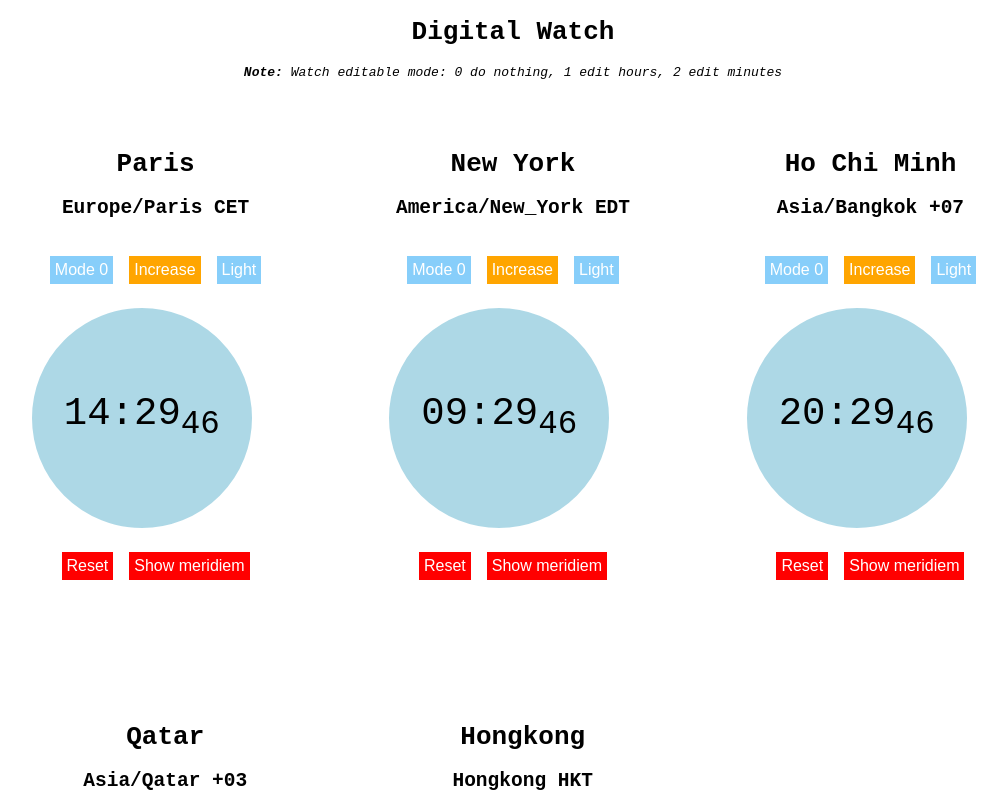
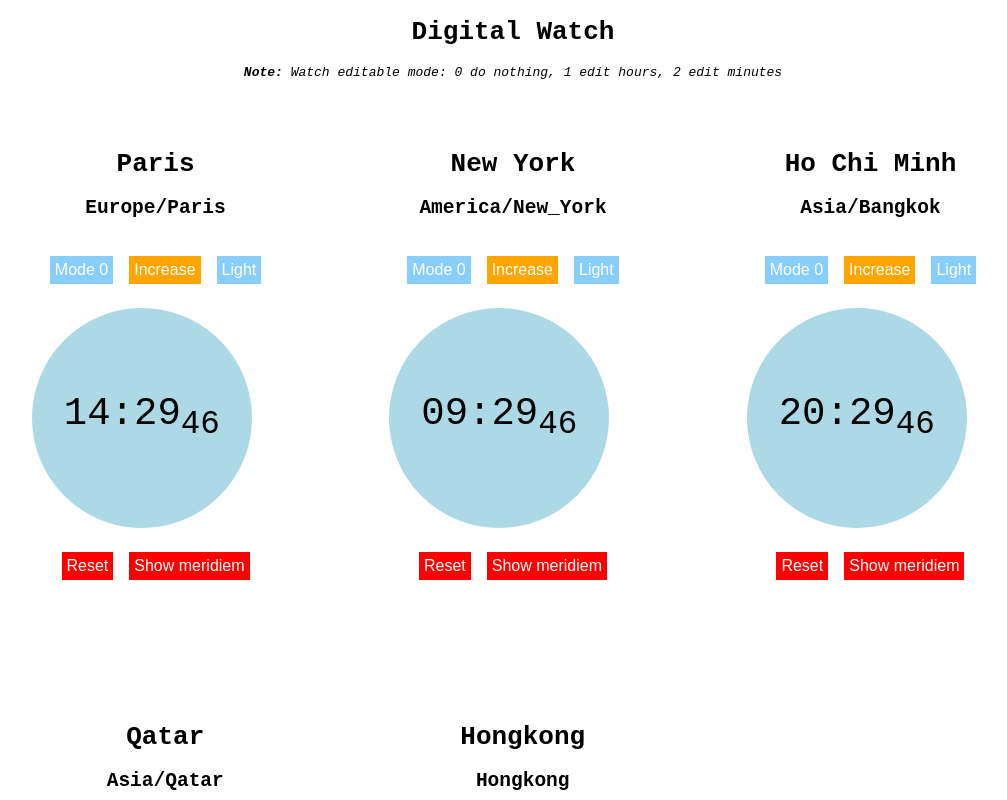
Before and after one commit to yennguyenthihoang/digital-clock-react-app, a React (Create React App) app: page / in a window 1280 px wide. Shown: the whole page, without its empty margins (127-1134 px from the left). Built offline with nearby package versions, Linux system fonts and the light colour scheme.

Commit message:
Fix bugs

```diff
--- a/src/components/App.js
+++ b/src/components/App.js
@@ -4,11 +4,11 @@ import '../styles/App.css';
 import momentTZ from 'moment-timezone';
 
 const _clocks = [
-  { id: 'clockEroupe_Paris', city: 'Paris', timezone: 'Europe/Paris', mode: 0,  light: false},
-  { id: 'clockAmerica_New_York', city: 'New York', timezone: 'America/New_York', mode: 0,  light: false },
-  { id: 'clockAsia_BangKok', city: 'Ho Chi Minh', timezone: 'Asia/Bangkok', mode: 0,  light: false },
-  { id: 'clockAsia_Qatar', city: 'Qatar', timezone: 'Asia/Qatar', mode: 0,  light: false },
-  { id: 'clockHongkong', city: 'Hongkong', timezone: 'Hongkong', mode: 0,  light: false },
+  { id: 'clockEroupe_Paris', city: 'Paris', timezone: 'Europe/Paris'},
+  { id: 'clockAmerica_New_York', city: 'New York', timezone: 'America/New_York'},
+  { id: 'clockAsia_BangKok', city: 'Ho Chi Minh', timezone: 'Asia/Bangkok'},
+  { id: 'clockAsia_Qatar', city: 'Qatar', timezone: 'Asia/Qatar'},
+  { id: 'clockHongkong', city: 'Hongkong', timezone: 'Hongkong'},
 ];
 
 class App extends Component {
@@ -35,9 +35,7 @@ class App extends Component {
     e.preventDefault();
     let newClock =  { id: 'clock'+ this.state.newClockTimeZone?.split("/")[0] + '_' + this.state.newClockTimeZone?.split("/")[1],
     city: this.state.newClockTimeZone?.split("/")[1],
-    timezone: this.state?.newClockTimeZone,
-    mode: 0,
-    light: false};
+    timezone: this.state?.newClockTimeZone};
 
     let newClocks = this.state.clocks;
     newClocks.push(newClock);
--- a/src/components/clock.js
+++ b/src/components/clock.js
@@ -4,68 +4,99 @@ import moment from 'moment-timezone';
 import './clock-locales';
 import '../styles/App.css';
 
+/**
+ * Clock Class
+ * id
+ * city
+ * timezone
+ * hours
+ * minutes
+ * seconds
+ * light: light mode is on or off at night
+ * editableMode: 0 is not editable, 1 is hour editable, 2 is minute editable
+ * displayMode: time is displayed in 24h or AM/PM format
+ */
+
 class Clock extends Component {
     constructor(props) {
         super(props);
-
         /* Set Default Props Values */
         if (this.props.config.id === undefined) { this.props.config.id = `pixelfactory-${this.props.config.city}` }
-        if (this.props.config.showCity === undefined) { this.props.config.showCity = true }
         if (this.props.config.locale === undefined) { this.props.config.locale = 'en' }
-        if (this.props.config.showTimezone === undefined) { this.props.config.showTimezone = true }
         /*Use 12 hour clock to show AM/PM, default is false */
         if (this.props.config.meridiem === undefined) { this.props.config.meridiem = false }
 
         /* Set Initlal State */
-        const {hours, minutes, seconds, meridiem} = this.getMoment(this.props.config.timezone, this.props.config.locale);
+        const {hours, minutes, seconds} = this.getCurrentTime(this.props.config.timezone, this.props.config.locale);
+
         this.state = {
-          currentDate: this.getMoment(this.props.config.timezone, this.props.config.locale),
           hours: hours,
           minutes: minutes,
           seconds: seconds,
-          mode: 0,
-          meridiem: meridiem,
+          editableMode: 0,
           light: false,
+          displayMode: false,
+          meridiem: '',
         };
     }
 
+    updateClock() {
+        let newHours = this.state.hours;
+        let newMinutes =this.state.minutes;
+        let newSeconds = this.state.seconds + 1;
+        let newMerdiem = this.state.meridiem;
+
+        if(newSeconds === 60) {
+            newMinutes++;
+            newSeconds = 0;
+            if(newMinutes === 60){
+                newHours++;
+                newMinutes = 0;
+                if(newHours === 24) {
+                    newHours = 0;
+                }
+
+                if(this.state.displayMode){
+                    newMerdiem = (newHours < 12) ? 'AM' : 'PM';
+                }
+            }
+        }
+
+        this.setState({
+            hours: newHours,
+            minutes: newMinutes,
+            seconds: newSeconds,
+            merdiem: newMerdiem,
+        });
+    }
+
     componentDidMount() {
-        const tic = setInterval(() => {
-          this.setState({
-            currentDate: this.getMoment(this.props.config.timezone, this.props.config.locale),
-            hours: this.state.hours,
-            minutes: this.state.minutes,
-            seconds: this.state.seconds,
-            mode: this.state.mode,
-            light: this.state.light,
-          });
+        const clockThread = setInterval(() => {
+            this.updateClock();
         }, 1000);
 
-        this.setState({ tic });
+        this.setState({ clockThread });
     }
 
     componentWillUnmount() {
-        clearInterval(this.state.tic);
+        clearInterval(this.state.clockThread);
     }
 
-    getMoment(timezone, locale) {
+    getCurrentTime(timezone, locale) {
         moment.locale(locale);
         const now = moment().tz(timezone);
         const tz = moment().tz(timezone).format('z');
 
         // Time
         let hours = now.get('hour');
-        const meridiem = (hours < 12) ? 'AM' : 'PM';
-        hours = (this.props.config.meridiem && meridiem === 'PM') ? (hours - 12) : hours;
         const minutes = now.get('minute');
         const seconds = now.get('second');
 
         // return time object
         return {
-          hours: (hours < 10 ? '0' : '') + hours,
-          minutes: (minutes < 10 ? '0' : '') + minutes,
-          seconds: (seconds < 10 ? '0' : '') + seconds,
-          meridiem: meridiem,
+          hours: hours,
+          minutes: minutes,
+          seconds: seconds,
           timezone: tz
         };
     }
@@ -74,9 +105,9 @@ class Clock extends Component {
      * State Mode value default is 0, 1 is hour editable, 2 is minute editable
      */
     pressModeBtn() {
-        let newMode = (this.state.mode + 1)%3;
+        let newMode = (this.state.editableMode + 1)%3;
         this.setState({
-            mode: newMode
+            editableMode: newMode
         });
     }
 
@@ -96,15 +127,23 @@ class Clock extends Component {
      * Mode is 2: increase minute
      */
     pressIncreaseBtn() {
-        switch(this.state.mode){
+        let newHours = this.state.hours;
+        let newMinutes = this.state.minutes;
+        switch(this.state.editableMode){
             case 1:
-                let newHours = this.state.hours + 1;
+                newHours++;
+                if(newHours === 24){
+                    newHours = 0;
+                }
                 this.setState({
                     hours: newHours
                 });
                 break;
             case 2:
-                let newMinutes = this.state.minutes + 1;
+                newMinutes++;
+                if(newMinutes === 60) {
+                    newMinutes = 0;
+                }
                 this.setState({
                     minutes: newMinutes
                 });
@@ -114,51 +153,62 @@ class Clock extends Component {
         }
 
         this.setState({
-            currentDate: this.getMoment(this.props.config.timezone, this.props.config.locale),
-
+            hours: newHours,
+            minutes: newMinutes,
         });
     }
 
     reset() {
+        const {
+            hours,
+            minutes,
+            seconds,
+            } = this.getCurrentTime(this.props.config.timezone, this.props.config.locale);
         this.setState({
-            currentDate: this.getMoment(this.props.config.timezone, this.props.config.locale),
+            hours: hours,
+            minutes: minutes,
+            seconds: seconds,
         });
     }
 
-    resetMeridiem() {
+    changeDisplayMode() {
+        const newMeridiem = (this.state.hours < 12) ? 'AM' : 'PM';
+        const newDisplayMode = !this.state.displayMode;
+
         this.setState({
-            meridiem: !this.state.meridiem
+            displayMode: newDisplayMode,
+            meridiem: newMeridiem,
         });
+    }
+
+    displayTime() {
+        let displayHours = this.state.displayMode? this.state.hours%12: this.state.hours ;
+        return ({
+            hoursMinutes: (displayHours < 10 ? '0' : '') + displayHours + ":" + (this.state.minutes < 10 ? '0' : '') + this.state.minutes,
+            seconds: (this.state.seconds < 10 ? '0' : '') + this.state.seconds});
     }
 
     render() {
         const { config } = this.props;
-        const {
-        hours,
-        minutes,
-        seconds,
-        timezone,
-        meridiem
-        } = this.state.currentDate;
-
+        const {hoursMinutes, seconds }= this.displayTime();
         return (
-            <div id={config.id} className="clock">
-                {config.showCity ? <h1 className="city">{config.city}</h1> : null}
-                {config.showTimezone ? <h2 className="timezone">{config.timezone} {timezone}</h2> : null}
+            <div id={this.state.id} className="clock">
+                <h1 className="city">{config.city}</h1>
+                <h2 className="timezone">{config.timezone}{this.state.timezone}</h2>
                 <div className="button">
-                    <button className="button mode-btn" onClick={this.pressModeBtn.bind(this)}>Mode {this.state.mode}</button>
+                    <button className="button mode-btn" onClick={this.pressModeBtn.bind(this)}>Mode {this.state.editableMode}</button>
                     <button className="button increase-btn" onClick={this.pressIncreaseBtn.bind(this)} >Increase</button>
                     <button className="button light-btn" onClick={this.pressLightBtn.bind(this)} >Light</button>
                 </div>
 
                 <div className={`face-clock ${this.state.light ? "active" : ""}`}>
-                    <span className="clock-text">{hours}:{minutes}<sub className="seconds">{seconds}</sub></span>
-                    {config.meridiem ?
-                        <sub className="meridiem">{meridiem}</sub> : null}
+                    <span className="clock-text">{hoursMinutes}<sub className="seconds">{seconds}</sub></span>
+                    {this.state.displayMode ?
+                        <sub className="meridiem">{this.state.meridiem}</sub> : null}
                 </div>
                 <div className="button">
                     <button className="button reset-btn" onClick={this.reset.bind(this)} >Reset</button>
-                    <button className="button reset-btn" onClick={this.resetMeridiem.bind(this)} >Show meridiem </button>
+                    <button className="button reset-btn" onClick={this.changeDisplayMode.bind(this)} >Show meridiem </button>
                 </div>
 
             </div>
@@ -170,13 +220,15 @@ Clock.propTypes = {
     /* Required */
     config: PropTypes.shape({
         id: PropTypes.string,
-        mode: Number,
+        hours: Number,
+        minutes: Number,
+        seconds: Number,
+        timezone: PropTypes.string.isRequired,
+        editableMode: Number,
+        displayMode: PropTypes.bool,
         light: PropTypes.bool,
-        city: PropTypes.string.isRequired,
-        timezone: PropTypes.string.isRequired,
+        city: PropTypes.string,
         locale: PropTypes.string,
-        showCity: PropTypes.bool,
-        showTimezone: PropTypes.bool,
         meridiem: PropTypes.bool,
     })
 };
--- a/src/styles/App.css
+++ b/src/styles/App.css
@@ -124,3 +124,7 @@ form label{
 .select-container {
   padding: 7% 0 7% 0;
 }
+
+.meridiem {
+  font-size: 2em;
+}
```
